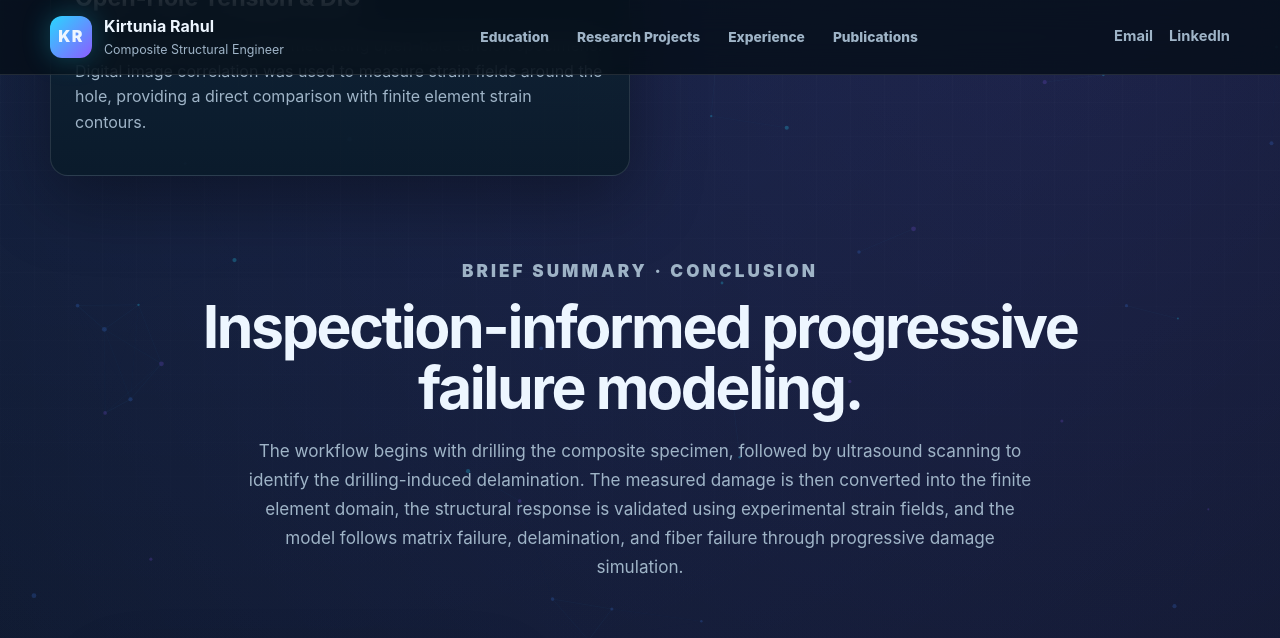
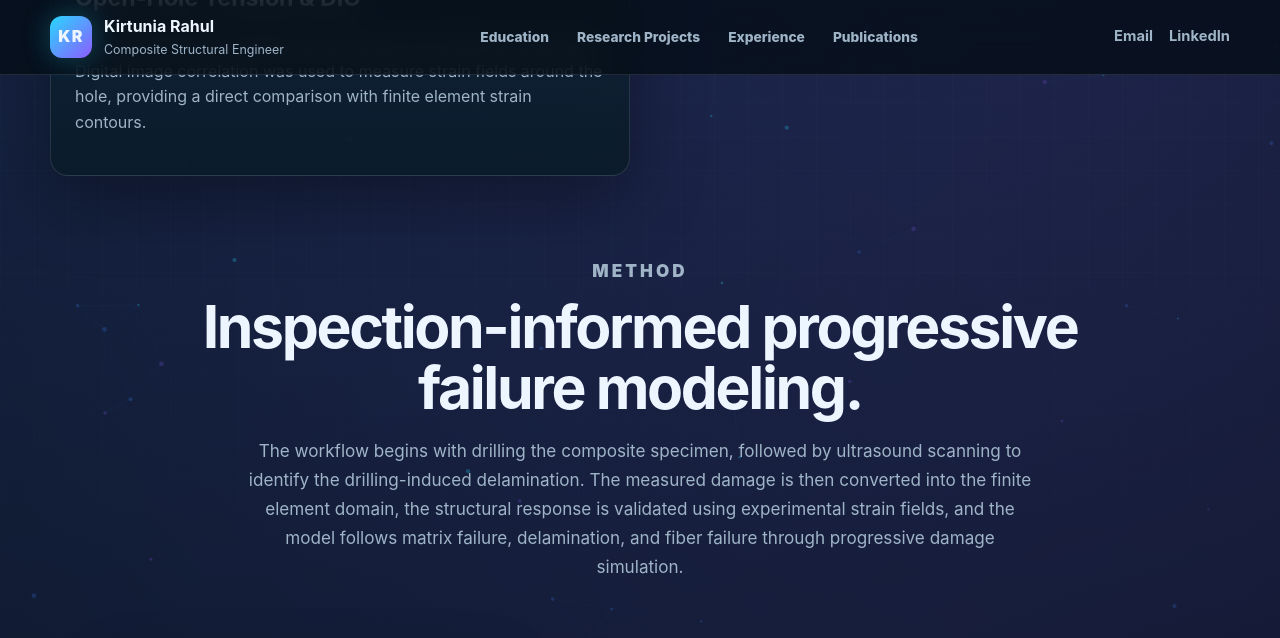
Before and after one commit to kirtuniarahul/kirtuniarahul.github.io, a Jekyll site: the page built from research-ut-progressive-failure.md, in a window 1280 px wide and 900 px high, scrolled down 1338 px, cut to the strip 0-638 px from the top of the window. Built offline with Jekyll 4.4.1, drawn with Linux system fonts in a browser that asks for light colours.

Commit message:
Standardize research section label to Method

```diff
--- a/research-ut-progressive-failure.md
+++ b/research-ut-progressive-failure.md
@@ -851,7 +851,7 @@ description: "Progressive failure analysis of drilled-hole composite laminates w
       <div class="progressive-story-intro">
 
         <p class="eyebrow">
-          BRIEF SUMMARY · CONCLUSION
+          METHOD
         </p>
 
         <h2>
```
